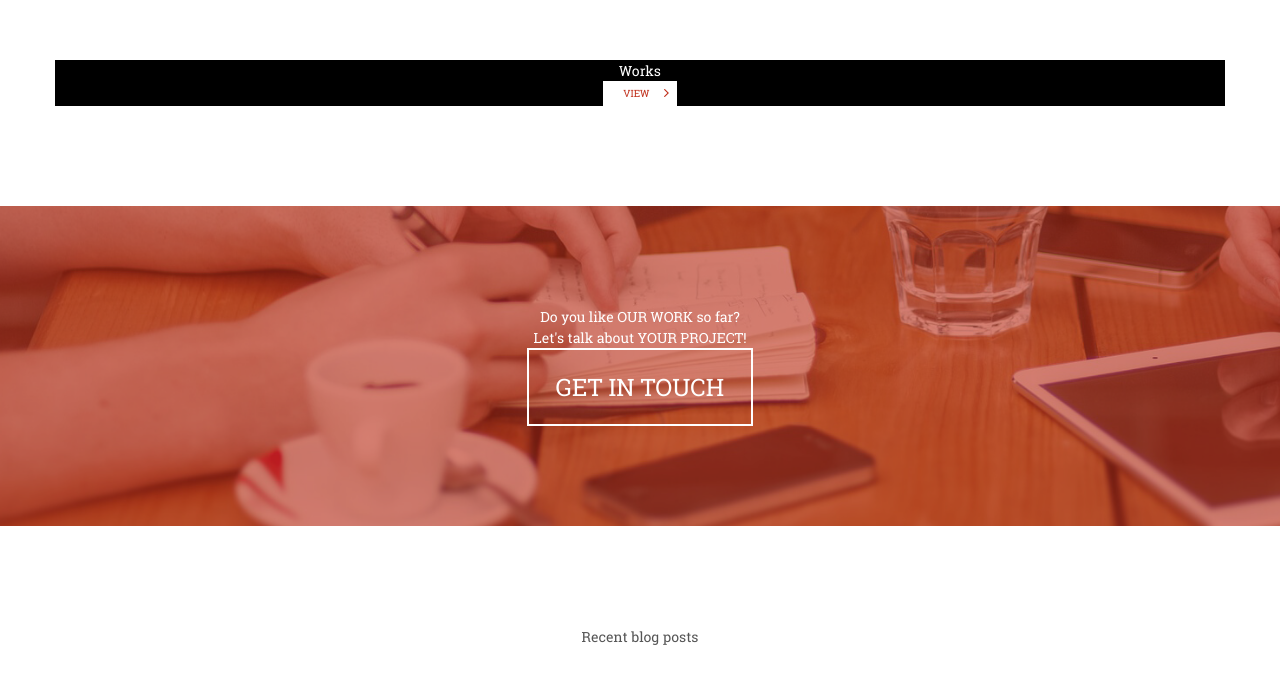
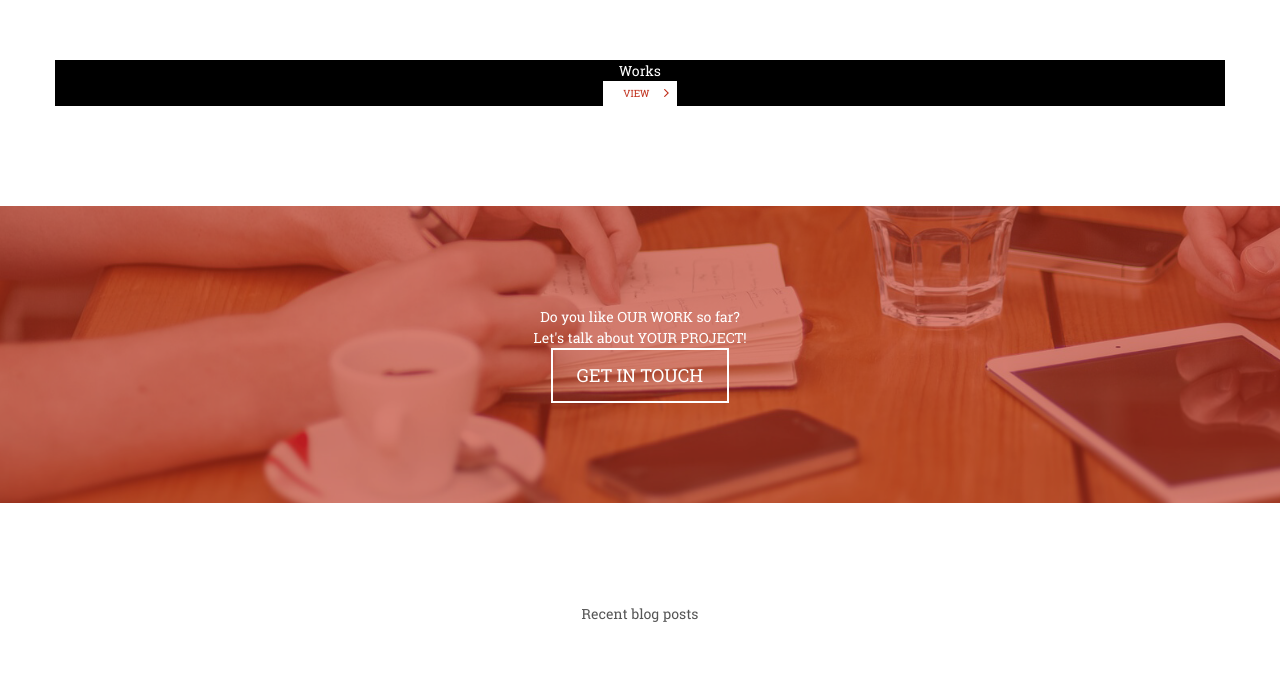
Before and after one commit to R45H/bogdan-1, a website: page src/index.html in a window 1280 px wide. Shown: the part 1537-2220 px from the top of the page. Drawn offline with Linux system fonts and the light colour scheme; files whose address does not match are found by name; a web font is replaced by a local one.

Commit message:
button fix v.0.3

```diff
--- a/src/css/global/button.css
+++ b/src/css/global/button.css
@@ -2,19 +2,19 @@
     display: inline-block;
     text-decoration: none;
     text-transform: uppercase;
-    font-size: 16pt;
+    font-size: 16px;
     color: var(--color-white);
     border: 2px solid var(--color-white);
-    padding: 19px 35px;
-    transition: background-color 0.5s ease, color 0.5s ease;
+    padding: 12px 24px;
+    transition: var(--button-transition);
 }
 
 .button:hover,
 .button_works:hover svg {
     background-color: var(--color-white);
     color: var(--color-text);
+    fill: var(--color-text);
     transition: none;
-    fill: var(--color-text);
 }
 
 .button_works {
@@ -33,6 +33,5 @@
 }
 
 .button_out-works {
-    font-size: 18pt;
-    padding: 19px 27px;
+    font-size: 18px;
 }
--- a/src/css/global/variables.css
+++ b/src/css/global/variables.css
@@ -7,4 +7,5 @@
     --color-white: #fff;
     --color-black: #000;
     --header-height: 63px;
+    --button-transition: background-color 0.5s ease, color 0.5s ease;
 }
```
